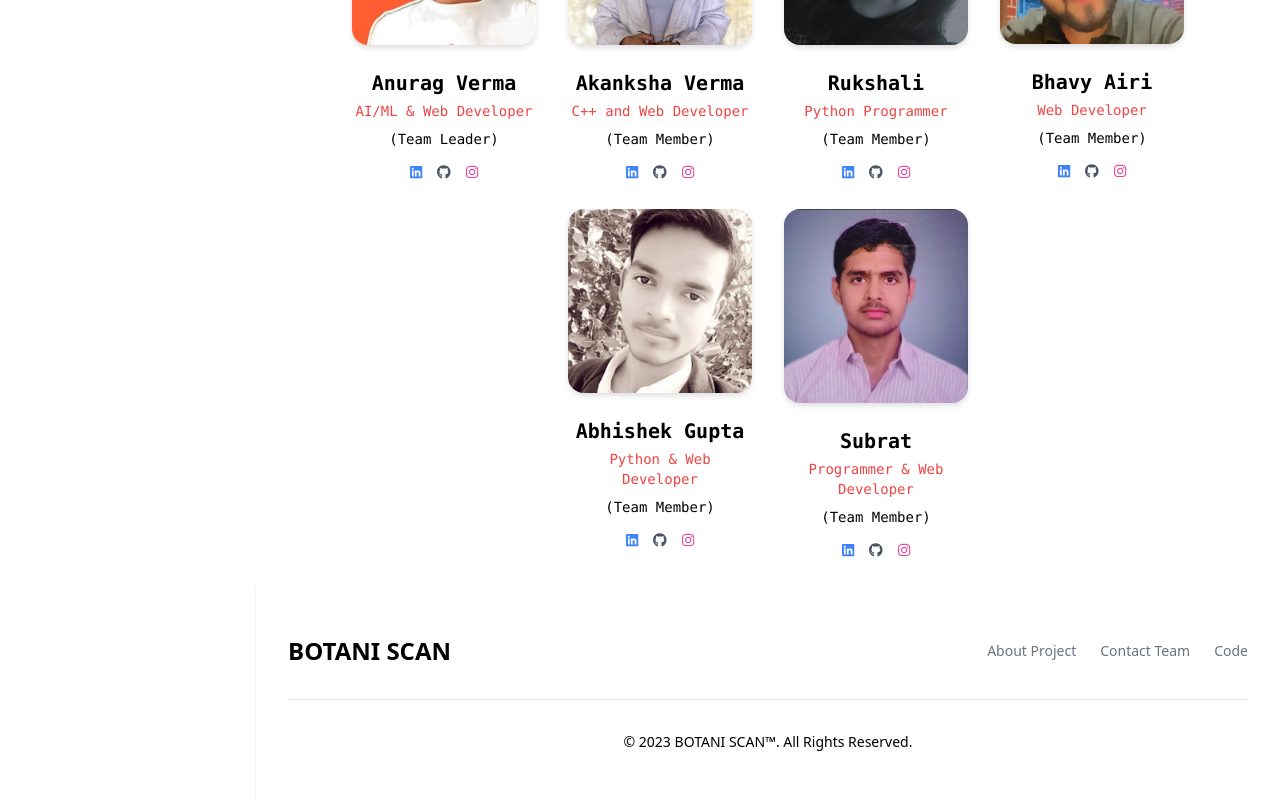
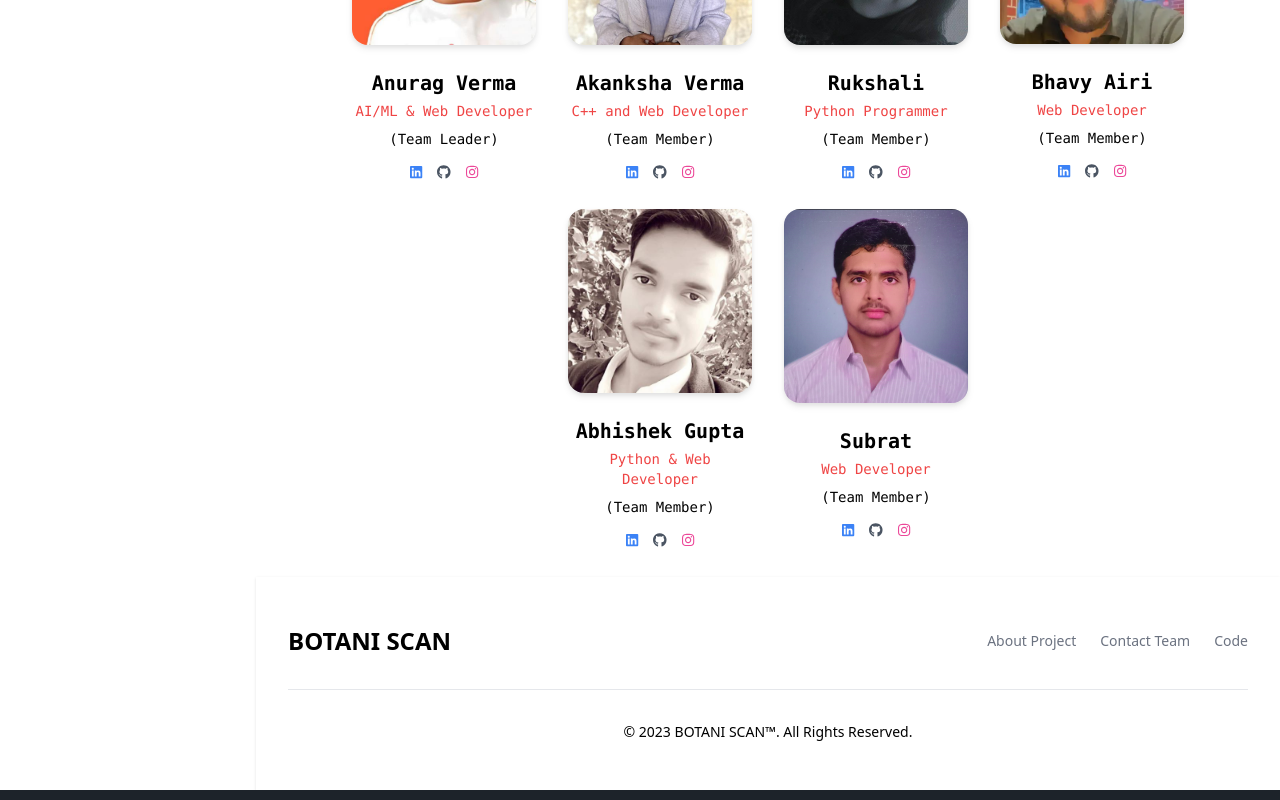
Before and after one commit to anurag629/BotaniScan, a Next.js app: page /ourteam in a window 1280 px wide. Shown: the part 989-1789 px from the top of the page. Built offline with nearby package versions, Linux system fonts and the light colour scheme.

Commit message:
updated-ui

```diff
--- a/components/team/Team.tsx
+++ b/components/team/Team.tsx
@@ -62,7 +62,7 @@ const Team: React.FC = () => {
             isMentor: false,
             name: "Subrat",
             MemberPosition: "(Team Member)",
-            title: "Programmer & Web Developer",
+            title: "Web Developer",
             imageSrc: "/assets/profile/subrat.png",
             linkedinUrl: "https://www.linkedin.com/in/subratyadav/",
             githubUrl: "https://github.com/Subrat29",
```
